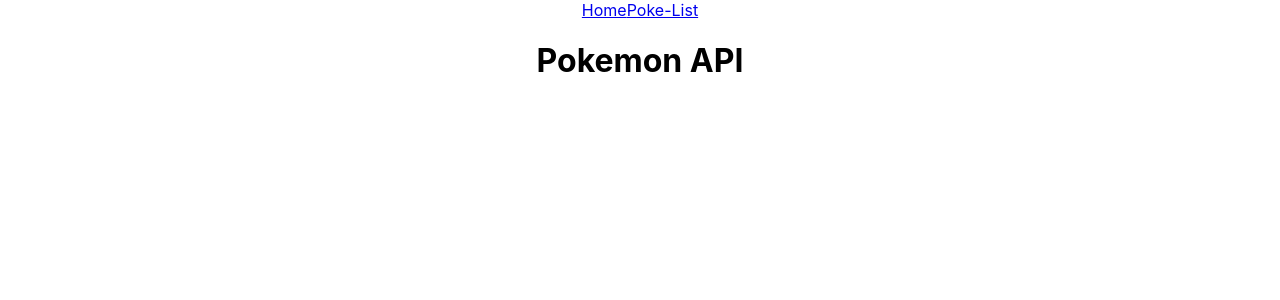
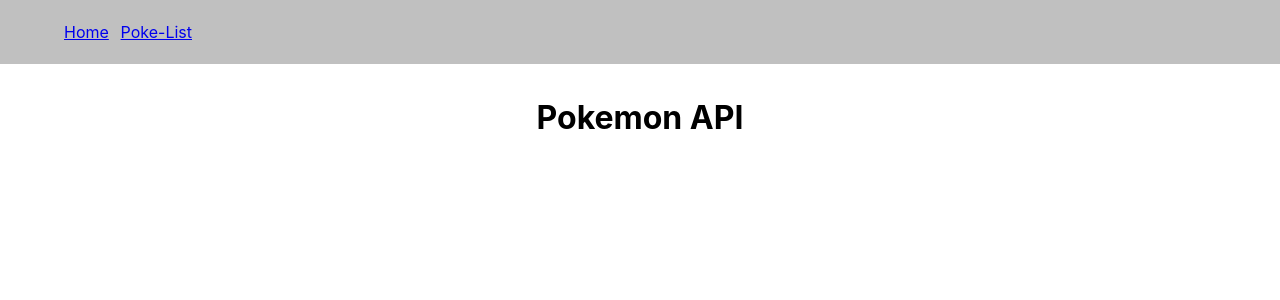
Before and after one commit to ironhack-miami-ptwd-june-2020/module-3, a React (Create React App) app in the folder week-3/api-and-react/: page / in a window 1280 px wide. Shown: the top 300 px of the page. Built offline with nearby package versions, Linux system fonts and the light colour scheme; the HTML template or start-up script is replaced by a standard one.

Commit message:
changed styling to navbar on api react app

```diff
--- a/week-3/api-and-react/src/App.css
+++ b/week-3/api-and-react/src/App.css
@@ -36,3 +36,26 @@
         transform: rotate(360deg);
     }
 }
+
+body {
+    padding-top: 6vw;
+}
+
+.navbar {
+    display: flex;
+    justify-content: space-between;
+    align-items: center;
+    padding: 0 5vw;
+    height: 5vw;
+    background-color: silver;
+    position: fixed;
+    top: 0;
+    width: 90vw;
+}
+
+.navbar div {
+    display: flex;
+    justify-content: space-between;
+    align-items: center;
+    width: 10vw;
+}
--- a/week-3/api-and-react/src/components/Navbar.js
+++ b/week-3/api-and-react/src/components/Navbar.js
@@ -3,9 +3,13 @@ import { Link } from "react-router-dom";
 
 function Navbar() {
     return (
-        <div>
-            <Link to="/">Home</Link>
-            <Link to="poke-list">Poke-List</Link>
+        <div className="navbar">
+            <div>
+                <Link to="/">Home</Link>
+                <Link to="poke-list">Poke-List</Link>
+            </div>
+            <div></div>
+            <div></div>
         </div>
     );
 }
```
Lines whose indentation alone changed are shown as unchanged.
